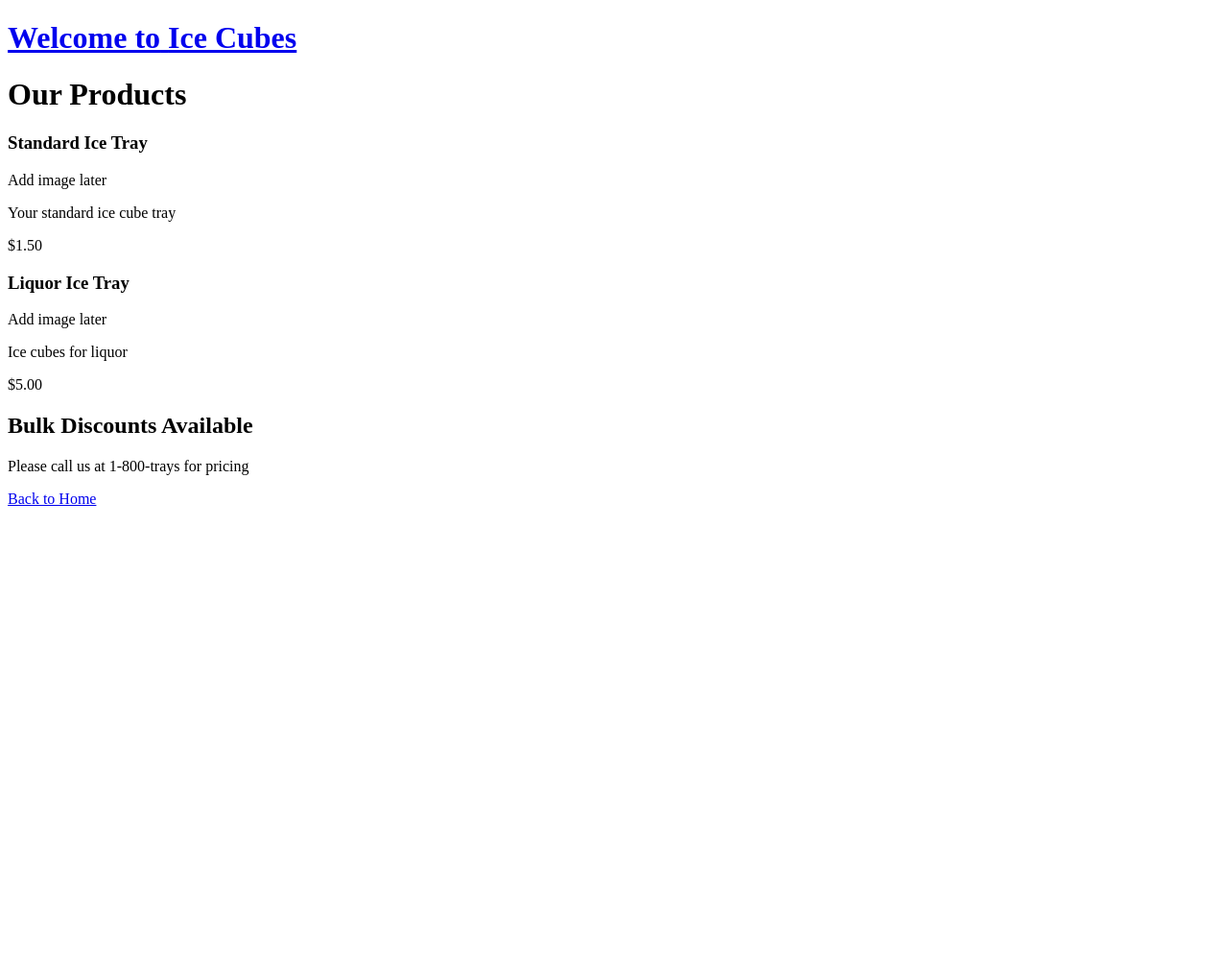
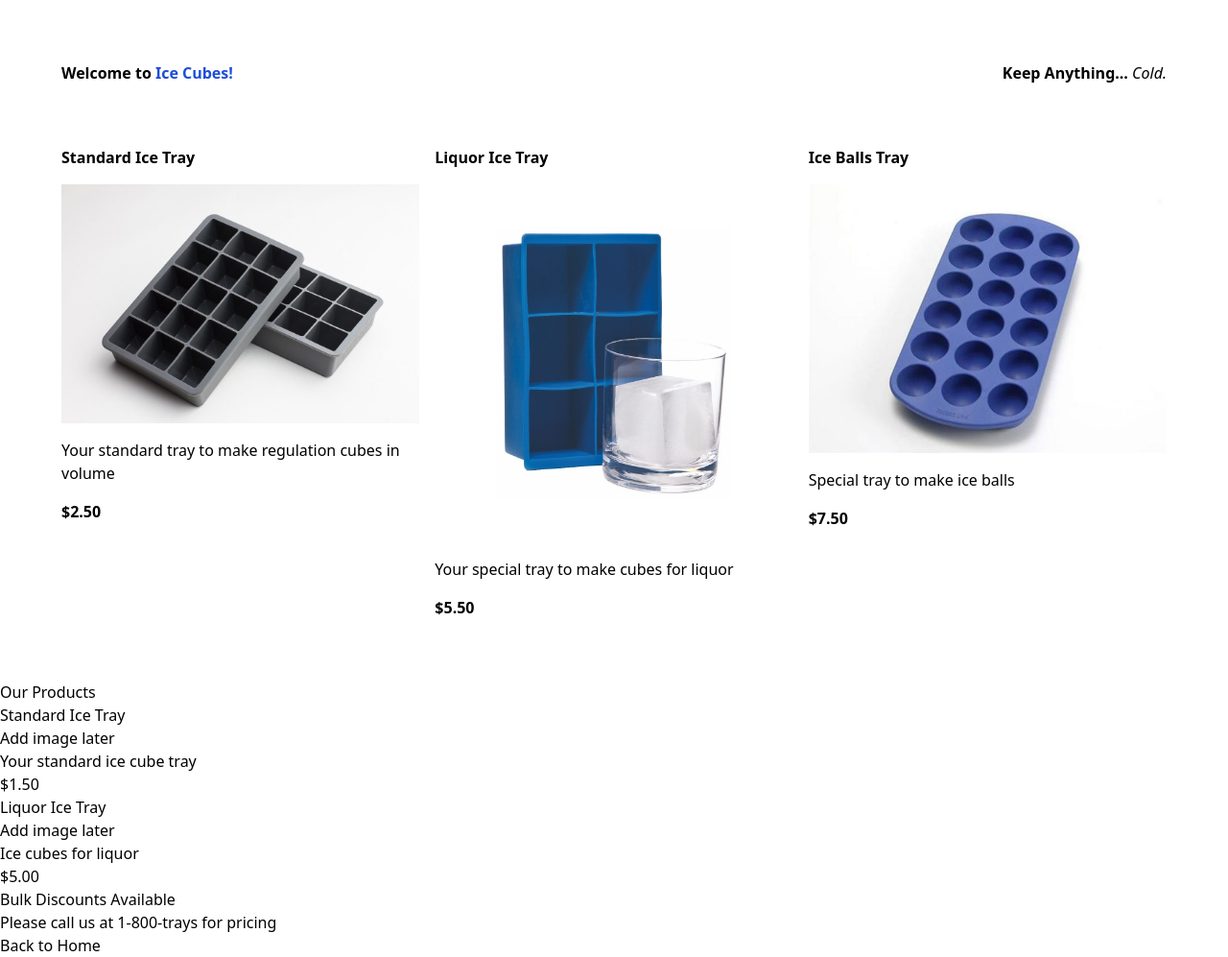
Before and after one commit to michaelsit/hw2, a plain HTML site: page page3.html in a window 1280 px wide. Shown: the whole page at 96% size. Before the commit the page ends 800 px from the top, so only its background shows below. Drawn offline with nearby package versions, Linux system fonts and the light colour scheme.

Commit message:
product page

```diff
--- a/page3.html
+++ b/page3.html
@@ -3,22 +3,62 @@
 <head>
     <title>Products</title>
     <meta charset="UTF-8">
-    <meta http-equiv="X-UA-Compatible" content="IE=edge">
     <meta name="viewport" content="width=device-width, initial-scale=1.0">
+    <link href="https://unpkg.com/tailwindcss@^2/dist/tailwind.min.css" rel="stylesheet" type="text/css">
 
 </head>
 
 <body>
     <div class="md:p-16 p-4">
         <div class="flex">
-            <h1 class="w-1/2 font-bold">
-                <a href="index.html">
-                    <span class="text-green-500">Welcome to</span>
-                    <span class="text-blue-500">Ice Cubes</span>
-                </a>
-            </h1>
+          <h1 class="w-1/2 font-bold">
+            <a href="index.html">
+              <span>Welcome to</span>
+              <span class="text-blue-700">Ice Cubes!</span>
+            </a>
+          </h1>
+
+          <p class="w-1/2 text-right">
+            <strong>Keep Anything...</strong> <em>Cold.</em>
+          </p>
         </div>
 
+        <div class="mt-16 md:flex md:space-x-4">
+            <div class="md:w-1/3">
+              <div class="space-y-4 md:mt-0 mt-8">
+                 <h2 class="font-bold font-blue-700">Standard Ice Tray</h2>
+                <div>
+                  <img src="standard_ice_tray.jpg">
+                </div>
+                <div>Your standard tray to make regulation cubes in volume</div>
+                <div class="font-bold">$2.50</div>
+               </div>
+            </div>
+            <div class="md:w-1/3">
+                <div class="space-y-4 md:mt-0 mt-8">
+                 <h2 class="font-bold font-blue-700">Liquor Ice Tray</h2>
+                 <div>
+                  <img src="liquor_ice_tray.jpg">
+                 </div>
+                 <div>Your special tray to make cubes for liquor</div>
+                 <div class="font-bold">$5.50</div>
+                </div>
+            </div>
+            <div class="md:w-1/3">
+                <div class="space-y-4 md:mt-0 mt-8">
+                 <h2 class="font-bold font-blue-700">Ice Balls Tray</h2>
+                 <div>
+                  <img src="ice_balls.jpg">
+                 </div>
+                 <div>Special tray to make ice balls</div>
+                 <div class="font-bold">$7.50</div>
+                </div>
+            </div>
+        </div>
+
+    </div>
+
+    </div>
 
     </div>
     <h1>Our Products</h1>
```
Also changed, not shown: ice_balls.jpg (added).
